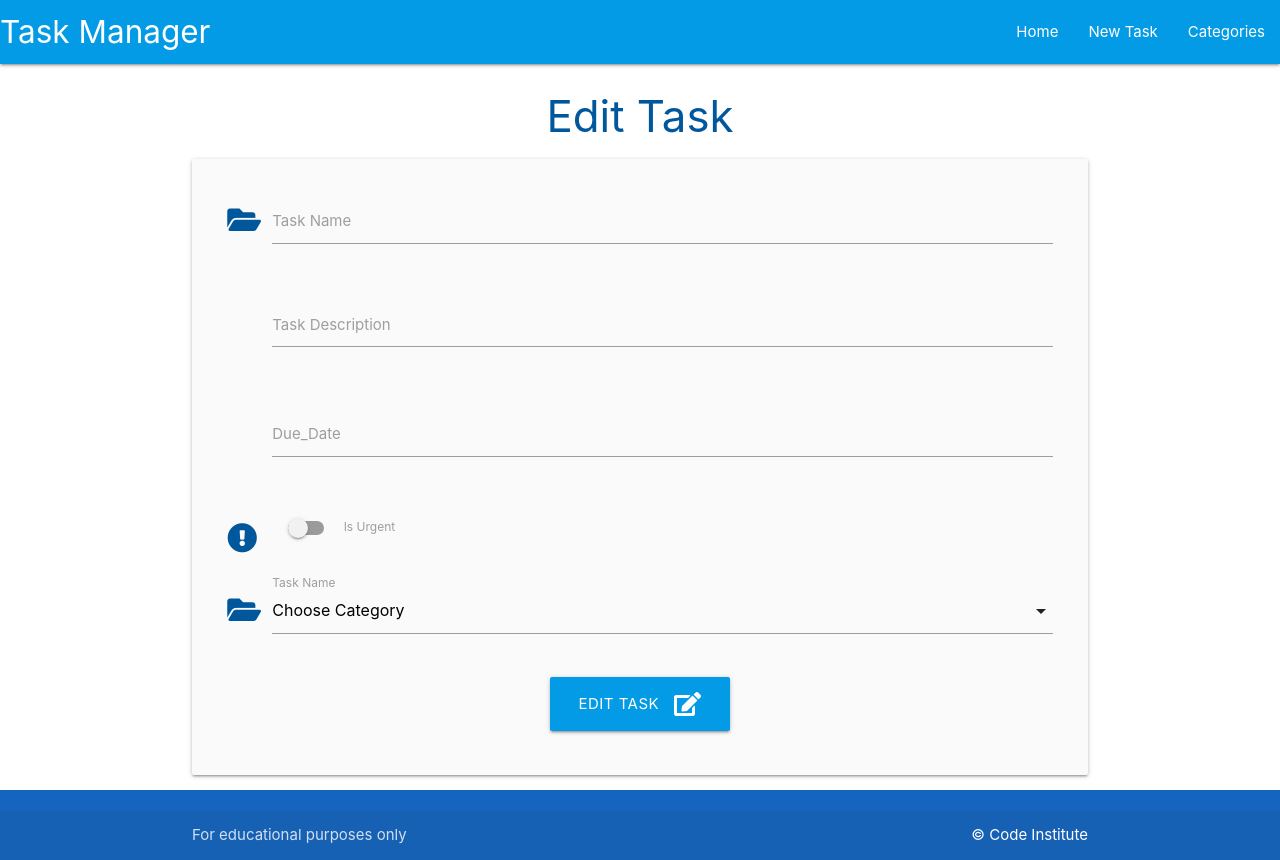
After one commit to 2ndborn/taskman, a Flask app: template taskmanager/templates/edit_task.html in a window 1280 px wide. The commit adds this page. Run offline with Flask 3, Linux system fonts and the light colour scheme; the template is opened without the code that fills it, so the values that code supplies are empty.

Commit message:
Added the edit task function to the app

```diff
--- /dev/null
+++ b/taskmanager/templates/edit_task.html
@@ -0,0 +1,80 @@
+{% extends "base.html" %}
+{% block content %}
+
+<h3 class="light-blue-text text-darken-4 center-align">Edit Task</h3>
+
+<div class="row card-panel grey lighten-5">
+    <form class="col s12" method="POST" action="{{ url_for('edit_task', task_id=task.id) }}">
+        <!-- task_name -->
+        <div class="row">
+            <div class="input-field col s12">
+                <i class="fas fa-folder-open prefix light-blue-text text-darken-4"></i>
+                <input id="task_name" name="task_name" value="{{ task.task_name }}" minlength="5" maxlength="200" type="text" class="validate" required>
+                <label for="task_name">Task Name</label>
+            </div>
+        </div>
+        <!-- task_description -->
+        <div class="row">
+            <div class="input-field col s12">
+                <i class="fas fa-folder-left prefix light-blue-text text-darken-4"></i>
+                <textarea id="task_description" name="task_description" minlength="5" maxlength="200"
+                    type="text" class="materialize-textarea validate" required>
+                    {{- task.task_description -}}
+                </textarea>
+                <label for="task_description">Task Description</label>
+            </div>
+        </div>
+        <!-- due_date -->
+        <div class="row">
+            <div class="input-field col s12">
+                <i class="fas fa-calender-alt prefix light-blue-text text-darken-4"></i>
+                <input id="due_date" name="due_date" value="{{ task.due_date.strftime('%d %B, %Y') }}" type="text" class="datepicker validate" required>
+                <label for="due_date">Due_Date</label>
+            </div>
+        </div>
+        <!-- is_urgent -->
+        <div class="row">
+            <div class="input-field col s12">
+                <div class="switch">
+                    <i class="fas fa-exclamation-circle prefix light-blue-text text-darken-4"></i>
+                    <label for="is_urgent">
+                        {% if task.is_urgent == True %}
+                            <input id="is_urgent" name="is_urgent" type="checkbox"checked>
+                        {% else %}
+                            <input id="is_urgent" name="is_urgent" type="checkbox">
+                        {% endif %}
+                        <span class="lever"></span>
+                        Is Urgent
+                    </label>
+                </div>
+            </div>
+        </div>
+        <!-- category -->
+        <div class="row">
+            <div class="input-field col s12">
+                <i class="fas fa-folder-open prefix light-blue-text text-darken-4"></i>
+                <select id="category_id" name="category_id" value="{{ task.category_id }}" class="validate" required>
+                    <option value="" disabled>Choose Category</option>
+                    {% for category in categories %}
+                        {% if category == task.category %}
+                        <option value="{{ category.id }}" selected>{{ category.category_name }}</option>
+                        {% else %}
+                        <option value="{{ category.id }}">{{ category.category_name }}</option>
+                        {% endif %}
+                    {% endfor %}
+                </select>
+                <label for="category_id">Task Name</label>
+            </div>
+        </div>
+        <!-- submit button -->
+        <div class="row">
+            <div class="col s12 center-align">
+                <button type="submit" class="btn-large light-blue darken-1">
+                    Edit Task <i class="fas fa-edit right"></i>
+                </button>
+            </div>
+        </div>
+    </form>
+</div>
+
+{% endblock %}
--- a/taskmanager/templates/tasks.html
+++ b/taskmanager/templates/tasks.html
@@ -24,6 +24,9 @@
         <div class="collapsible-body">
             <strong>{{ task.category }}</strong>
             <p>{{ task.task_description }}</p>
+            <p>
+                <a href="{{ url_for('edit_task', task_id=task.id) }}" class="btn green accent-4">Edit</a>
+            </p>
         </div>
     </li>
     {% endfor %}
```
Also changed, not shown: taskmanager/routes.py (+14 -0 lines).
